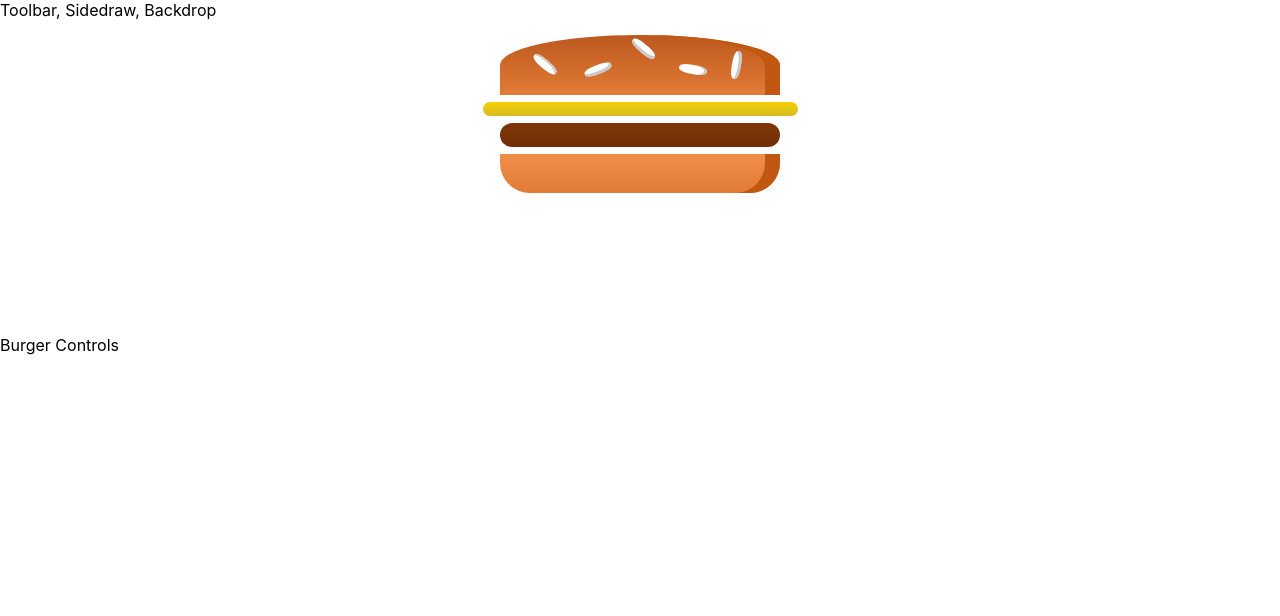
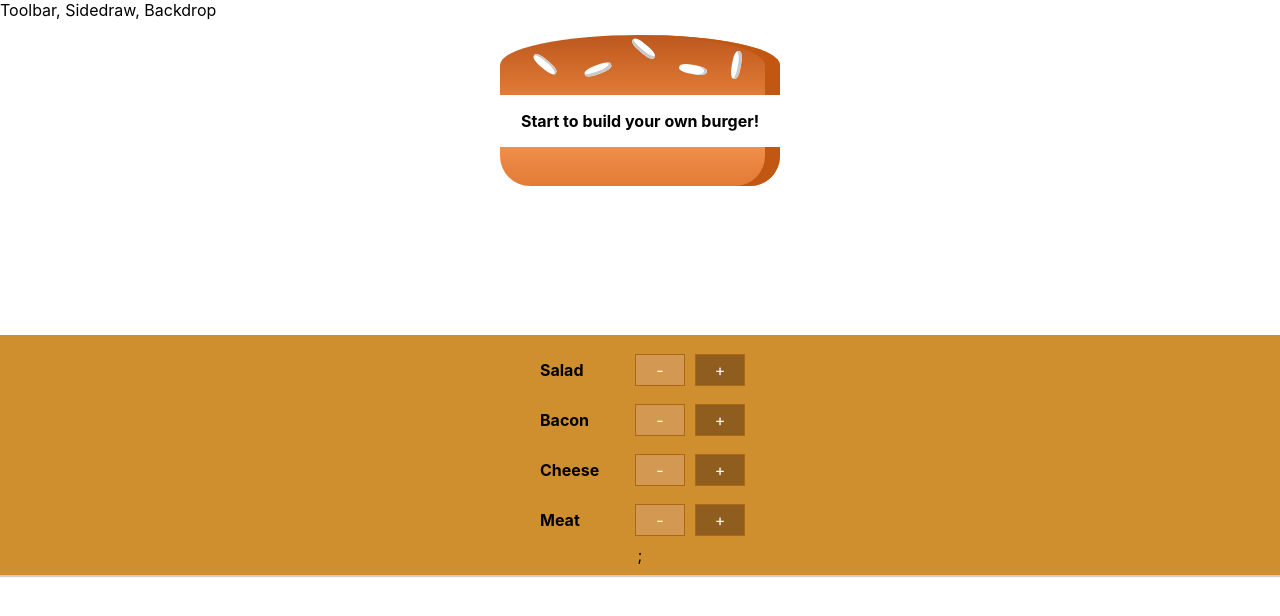
Before and after one commit to tearofenemy/burger_app, a React (Create React App) app: page / in a window 1280 px wide. Shown: the top 616 px of the page. Built offline with nearby package versions, Linux system fonts and the light colour scheme.

Commit message:
create control panel for ingredients, add some styles

```diff
--- a/src/components/Burger/Burger.js
+++ b/src/components/Burger/Burger.js
@@ -3,11 +3,22 @@
 import BurgerIngredient from "./BurgerIngredients/BurgerIngredients";
 
 const burger = props => {
+
+    let transformedIngredients = Object.keys(props.ingredients).map(igKey => {
+        return [...Array(props.ingredients[igKey])].map((_, index) => {
+           return <BurgerIngredient key={igKey + index} type={igKey}/>;
+        });
+    }).reduce((arr, el) => {
+        return arr.concat(el);
+    }, []);
+
+    if(transformedIngredients.length === 0) {
+        transformedIngredients = <p>Start to build your own burger!</p>
+    }
     return(
       <div className={classes.Burger}>
           <BurgerIngredient type='bread-top'/>
-          <BurgerIngredient type='cheese'/>
-          <BurgerIngredient type='meat'/>
+          {transformedIngredients}
           <BurgerIngredient type='bread-bottom'/>
       </div>
     );
--- /dev/null
+++ b/src/components/Burger/BurgerControls/BurgerControl/BurgerControl.js
@@ -0,0 +1,14 @@
+import React from "react";
+import classes from './BurgerControl.module.css';
+
+const burgerControl = props => {
+    return(
+        <div className={classes.BurgerControl}>
+            <div className={classes.Label}>{props.label}</div>
+            <button className={classes.Less}>-</button>
+            <button className={classes.More}>+</button>
+        </div>
+    )
+};
+
+export default burgerControl;
--- /dev/null
+++ b/src/components/Burger/BurgerControls/BurgerControl/BurgerControl.module.css
@@ -0,0 +1,56 @@
+.BurgerControl {
+    display: flex;
+    justify-content: space-between;
+    align-items: center;
+    margin: 5px 0;
+}
+
+.BurgerControl button {
+    display: block;
+    font: inherit;
+    outline: none;
+    cursor: pointer;
+    padding: 5px;
+    margin: 0 5px;
+    width: 50px;
+    border: 1px solid #AA6817;
+}
+
+.BurgerControl button:disabled {
+    background-color: #AC9980;
+    color: #ccc;
+    cursor: default;
+    border: 1px solid #7E7365;
+}
+
+.BurgerControl button:hover:disabled {
+    background-color: #AC9980;
+    color: #ccc;
+    cursor: not-allowed;
+}
+
+.Label {
+    padding: 10px;
+    font-weight: bold;
+    width: 80px;
+}
+
+.BurgerControl .Less {
+    background-color: #D39952;
+    color: white;
+}
+
+.BurgerControl .More {
+    background-color: #8F5E1E;
+    color: white;
+}
+
+.BurgerControl .Less:hover, .BurgerControl .Less:active {
+    background-color: #DAA972;
+    color: white;
+}
+
+.BurgerControl .More:hover, .BurgerControl .More:active {
+    background-color: #99703F;
+    color: white;
+}
--- /dev/null
+++ b/src/components/Burger/BurgerControls/BurgerControls.js
@@ -0,0 +1,32 @@
+import React from "react";
+import classes from './BurgerControls.module.css';
+import BurgerControl from './BurgerControl/BurgerControl';
+
+const controls = [
+    {
+        label: 'Salad',
+        type: 'salad'
+    },
+    {
+        label: 'Bacon',
+        type: 'bacon'
+    },
+    {
+        label: 'Cheese',
+        type: 'cheese'
+    },
+    {
+        label: 'Meat',
+        type: 'meat'
+    }
+];
+
+const burgerControls = props => {
+    return (
+        <div className={classes.BurgerControls}>
+            {controls.map(ctrl => <BurgerControl key={ctrl.label} label={ctrl.label}/>)};
+        </div>
+    );
+};
+
+export default burgerControls;
--- /dev/null
+++ b/src/components/Burger/BurgerControls/BurgerControls.module.css
@@ -0,0 +1,10 @@
+.BurgerControls {
+    display: flex;
+    flex-flow: column;
+    width: 100%;
+    margin: auto;
+    align-items: center;
+    padding: 10px 0;
+    box-shadow: 0 2px 1px #ccc;
+    background-color: #CF8F2E;
+}
--- a/src/containers/BurgerBuilder/BurgerBuilder.js
+++ b/src/containers/BurgerBuilder/BurgerBuilder.js
@@ -1,13 +1,24 @@
 import React, {Component} from "react";
 import Aux from '../../hoc/Aux';
 import Burger from '../../components/Burger/Burger';
+import BurgerControls from '../../components/Burger/BurgerControls/BurgerControls';
 
 class BurgerBuilder extends Component{
+
+    state = {
+      ingredients: {
+          salad: 0,
+          cheese: 0,
+          bacon: 0,
+          meat: 0
+      }
+    };
+
     render() {
         return(
           <Aux>
-              <Burger/>
-              <div>Burger Controls</div>
+              <Burger ingredients={this.state.ingredients}/>
+              <BurgerControls/>
           </Aux>
         );
     }
```
